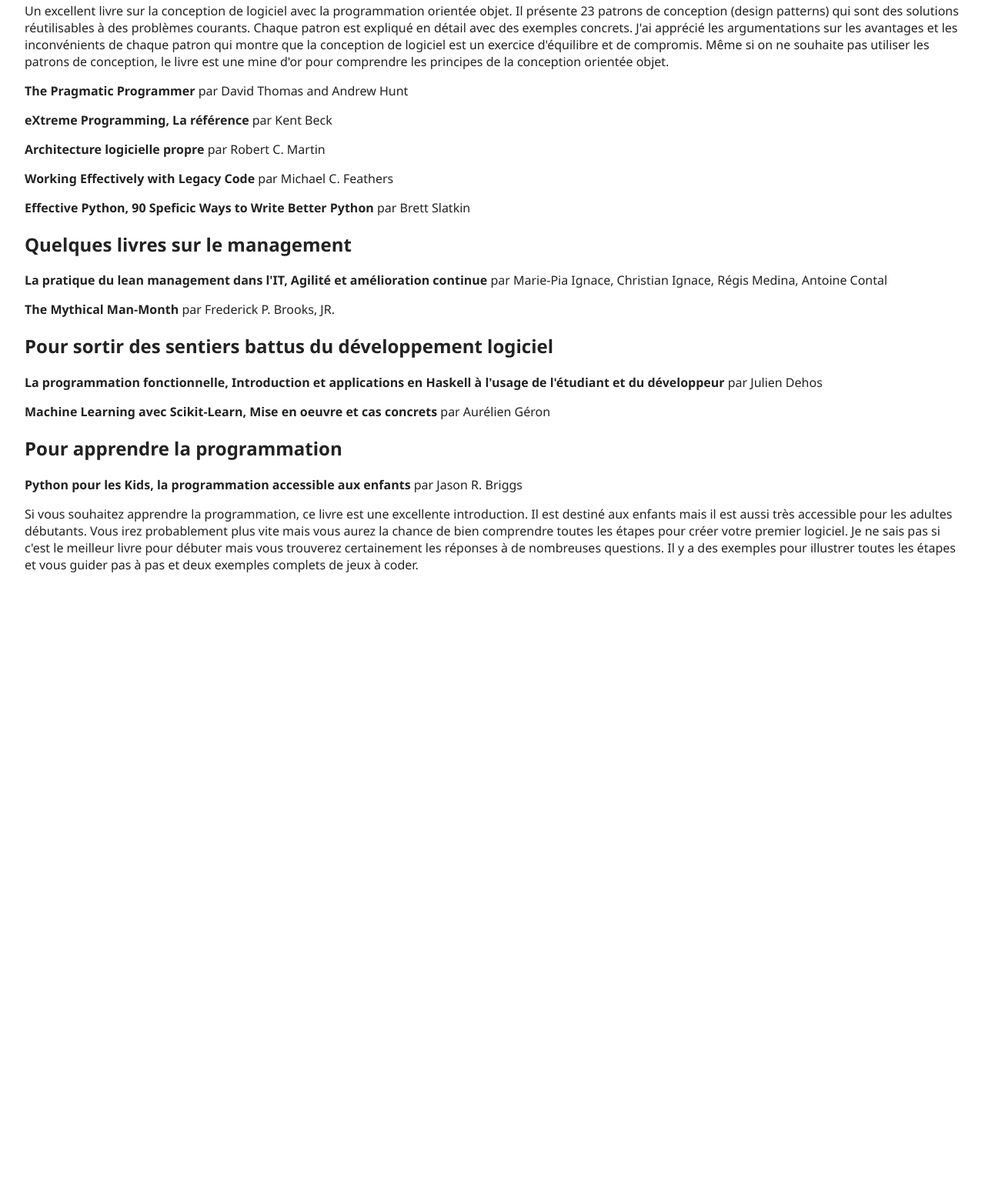
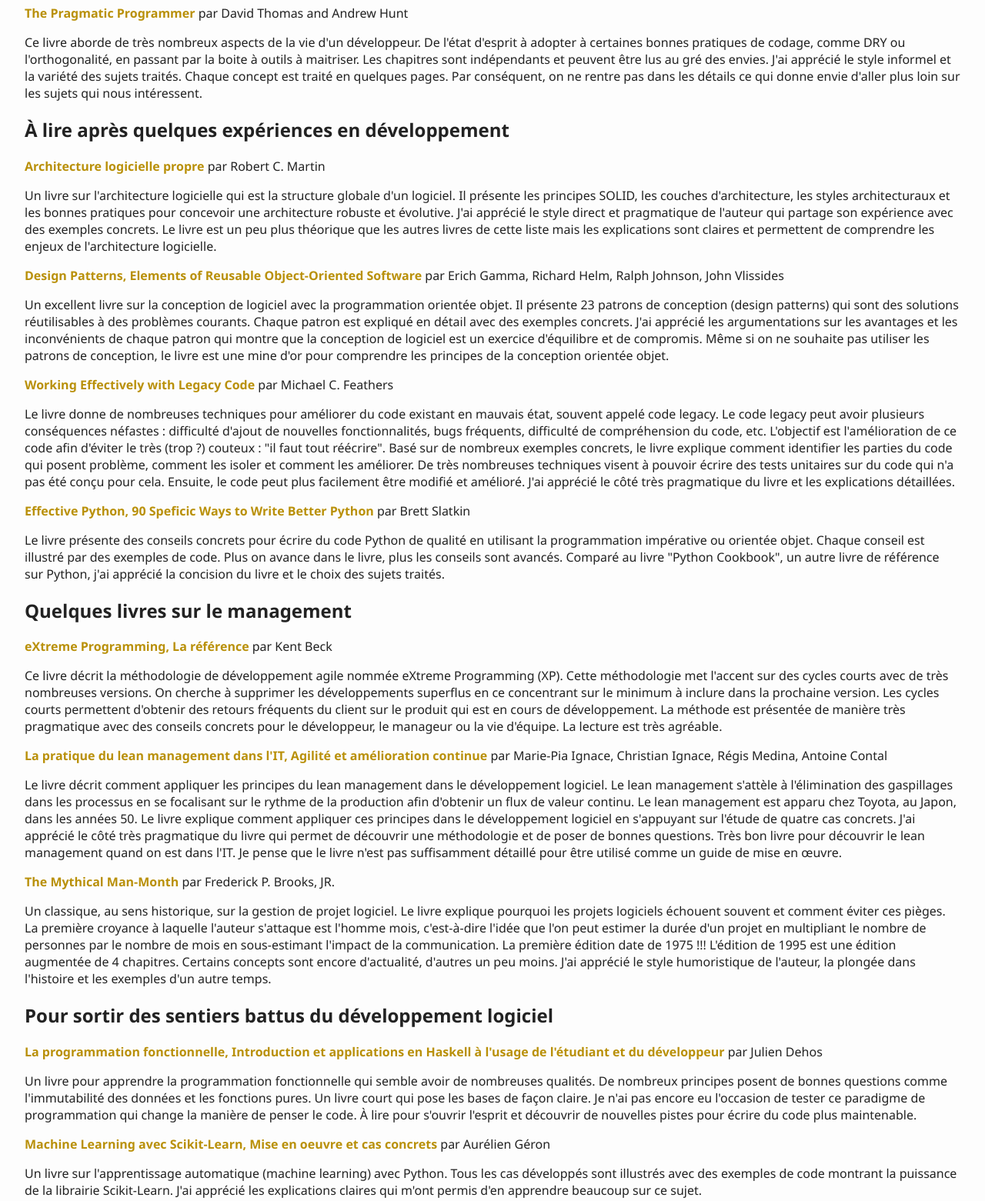
Before and after one commit to info7tik/website, a plain HTML site: page bibliographie.html in a window 1280 px wide. Shown: the part 1190-2751 px from the top of the page at 77% size. Before the commit the page ends 1967 px from the top, so only its background shows below. Drawn offline with Linux system fonts and the light colour scheme.

Commit message:
bibliographie

```diff
--- a/bibliographie.html
+++ b/bibliographie.html
@@ -15,9 +15,11 @@
     ouvrages couvrent divers aspects du développement, de la conception à la gestion de projet, en passant par les
     bonnes pratiques de codage.
   </p>
-  <i>Les livres avec des titres en anglais sont écrits en anglais.</i>
-
-  Sommaire
+  <p>
+    <i>Les livres avec des titres en anglais sont écrits en anglais.</i>
+  </p>
+  <p>
+    Sommaire
   <ul>
     <li><a href="#premiers-livres">Les premiers livres à lire</a></li>
     <li><a href="#apres-experiences">À lire après quelques expériences en développement</a></li>
@@ -25,6 +27,7 @@
     <li><a href="#hors-sentiers">Pour sortir des sentiers battus du développement logiciel</a></li>
     <li><a href="#apprendre-programmation">Pour apprendre la programmation</a></li>
   </ul>
+  </p>
 
   <h2 id="premiers-livres">Les premiers livres à lire</h2>
 
@@ -55,8 +58,15 @@
     n'est mon préféré. À mettre entre toutes les mains.
   </p>
   <p>
-    Un épisode de l'excellent podcast IFTTD sur un retour d'expérience de l'utilisation du TDD : <a
-      href="https://www.infoq.com/fr/podcasts/tdd-retour-experience/">https://www.infoq.com/fr/podcasts/tdd-retour-experience/</a>
+    Un épisode de l'excellent podcast "Artisan Développeur" sur un retour d'expérience de l'utilisation du TDD :
+  <ul>
+    <li>
+      <a href="https://open.spotify.com/episode/6xpIkjYNgxGHTlAz8mjJ7v" target="_blank">Spotify</a>
+    </li>
+    <li>
+      <a href="https://artisandeveloppeur.fr/podcast/" target="_blank">Artisan Développeur</a>
+    </li>
+  </ul>
   </p>
 
   <strong>Refactoring, Comment améliorer le code existant</strong> par Martin Fowler<br />
@@ -79,7 +89,26 @@
     livres plus abordables. J'ai trouvé ce livre très complet et bien structuré, avec des exemples concrets.
   </p>
 
+  <strong>The Pragmatic Programmer</strong> par David Thomas and Andrew Hunt
+  <p>
+    Ce livre aborde de très nombreux aspects de la vie d'un développeur. De l'état d'esprit à adopter à certaines bonnes
+    pratiques de codage, comme DRY ou l'orthogonalité, en passant par la boite à outils à maitriser. Les chapitres sont
+    indépendants et peuvent être lus au gré des envies. J'ai apprécié le style informel et la variété des sujets
+    traités. Chaque concept est traité en quelques pages. Par conséquent, on ne rentre pas dans les détails ce qui donne
+    envie d'aller plus loin sur les sujets qui nous intéressent.
+  </p>
+
   <h2 id="apres-experiences">À lire après quelques expériences en développement</h2>
+
+  <strong>Architecture logicielle propre</strong> par Robert C. Martin
+  <p>
+    Un livre sur l'architecture logicielle qui est la structure globale d'un logiciel. Il présente les principes
+    SOLID, les couches d'architecture, les styles architecturaux et les bonnes pratiques pour concevoir une architecture
+    robuste et évolutive. J'ai apprécié le style direct et pragmatique de l'auteur qui partage son expérience avec des
+    exemples concrets. Le livre est un peu plus théorique que les autres livres de cette liste mais les explications
+    sont claires et permettent de comprendre les enjeux de l'architecture logicielle.
+  </p>
+
   <strong>Design Patterns, Elements of Reusable Object-Oriented Software</strong> par Erich Gamma, Richard Helm, Ralph
   Johnson, John Vlissides
   <p>
@@ -90,40 +119,82 @@
     compromis. Même si on ne souhaite pas utiliser les patrons de conception, le livre est une mine d'or pour comprendre
     les principes de la conception orientée objet.
   </p>
-  <strong>The Pragmatic Programmer</strong> par David Thomas and Andrew Hunt
+
+  <strong>Working Effectively with Legacy Code</strong> par Michael C. Feathers
   <p>
+    Le livre donne de nombreuses techniques pour améliorer du code existant en mauvais état, souvent appelé code legacy.
+    Le code legacy peut avoir plusieurs conséquences néfastes : difficulté d'ajout de nouvelles fonctionnalités, bugs
+    fréquents, difficulté de compréhension du code, etc. L'objectif est l'amélioration de ce code afin d'éviter le très
+    (trop ?) couteux : "il faut tout réécrire". Basé sur de nombreux exemples concrets, le livre explique comment
+    identifier les parties du code qui posent problème, comment les isoler et comment les améliorer. De très nombreuses
+    techniques visent à pouvoir écrire des tests unitaires sur du code qui n'a pas été conçu pour cela. Ensuite, le code
+    peut plus facilement être modifié et amélioré. J'ai apprécié le côté très pragmatique du livre et les
+    explications détaillées.
   </p>
+
+  <strong>Effective Python, 90 Speficic Ways to Write Better Python</strong> par Brett Slatkin
+  <p>
+    Le livre présente des conseils concrets pour écrire du code Python de qualité en utilisant la programmation
+    impérative ou orientée objet. Chaque conseil est illustré par des exemples de code. Plus on avance dans le livre,
+    plus les conseils sont avancés. Comparé au livre "Python Cookbook", un autre livre de référence sur Python, j'ai
+    apprécié la concision du livre et le choix des sujets traités.
+  </p>
+
+  <h2 id="management">Quelques livres sur le management</h2>
+
   <strong>eXtreme Programming, La référence</strong> par Kent Beck
   <p>
+    Ce livre décrit la méthodologie de développement agile nommée eXtreme Programming (XP). Cette méthodologie met
+    l'accent sur des cycles courts avec de très nombreuses versions. On cherche à supprimer les développements superflus
+    en ce concentrant sur le minimum à inclure dans la prochaine version. Les cycles courts permettent d'obtenir des
+    retours fréquents du client sur le produit qui est en cours de développement. La méthode est présentée de manière
+    très pragmatique avec des conseils concrets pour le développeur, le manageur ou la vie d'équipe. La lecture est très
+    agréable.
   </p>
-  <strong>Architecture logicielle propre</strong> par Robert C. Martin
-  <p>
-  </p>
-  <strong>Working Effectively with Legacy Code</strong> par Michael C. Feathers
-  <p>
-  </p>
-  <strong>Effective Python, 90 Speficic Ways to Write Better Python</strong> par Brett Slatkin
-  <p>
-  </p>
-  <h2 id="management">Quelques livres sur le management</h2>
+
   <strong>La pratique du lean management dans l'IT, Agilité et amélioration continue</strong> par Marie-Pia Ignace,
   Christian Ignace, Régis Medina, Antoine Contal
   <p>
+    Le livre décrit comment appliquer les principes du lean management dans le développement logiciel. Le lean
+    management s'attèle à l'élimination des gaspillages dans les processus en se focalisant sur le rythme de la
+    production afin d'obtenir un flux de valeur continu. Le lean management est apparu chez Toyota, au Japon, dans les
+    années 50. Le livre explique comment appliquer ces principes dans le développement logiciel en s'appuyant sur
+    l'étude de quatre cas concrets. J'ai apprécié le côté très pragmatique du livre qui permet de découvrir une
+    méthodologie et de poser de bonnes questions. Très bon livre pour découvrir le lean management quand on est dans
+    l'IT. Je pense que le livre n'est pas suffisamment détaillé pour être utilisé comme un guide de mise en œuvre.
   </p>
+
   <strong>The Mythical Man-Month</strong> par Frederick P. Brooks, JR.
   <p>
+    Un classique, au sens historique, sur la gestion de projet logiciel. Le livre explique pourquoi les projets
+    logiciels échouent souvent et comment éviter ces pièges. La première croyance à laquelle l'auteur s'attaque est
+    l'homme mois, c'est-à-dire l'idée que l'on peut estimer la durée d'un projet en multipliant le nombre de personnes
+    par le nombre de mois en sous-estimant l'impact de la communication. La première édition date de 1975 !!! L'édition
+    de 1995 est une édition augmentée de 4 chapitres. Certains concepts sont encore d'actualité, d'autres un peu
+    moins. J'ai apprécié le style humoristique de l'auteur, la plongée dans l'histoire et les exemples d'un autre temps.
   </p>
 
   <h2 id="hors-sentiers">Pour sortir des sentiers battus du développement logiciel</h2>
+
   <strong>La programmation fonctionnelle, Introduction et applications en Haskell à l'usage de l'étudiant et du
     développeur</strong> par Julien Dehos
   <p>
+    Un livre pour apprendre la programmation fonctionnelle qui semble avoir de nombreuses qualités. De nombreux
+    principes posent de bonnes questions comme l'immutabilité des données et les fonctions pures. Un livre court qui
+    pose les bases de façon claire. Je n'ai pas encore eu l'occasion de tester ce paradigme de programmation qui change
+    la manière de penser le code. À lire pour s'ouvrir l'esprit et découvrir de nouvelles pistes pour écrire du code
+    plus maintenable.
   </p>
+
   <strong>Machine Learning avec Scikit-Learn, Mise en oeuvre et cas concrets</strong> par Aurélien Géron
   <p>
+    Un livre sur l'apprentissage automatique (machine learning) avec Python. Tous les cas développés sont illustrés avec
+    des exemples de code montrant la puissance de la librairie Scikit-Learn. J'ai apprécié les explications claires qui
+    m'ont permis d'en apprendre beaucoup sur ce sujet.
   </p>
 
   <h2 id="apprendre-programmation">Pour apprendre la programmation</h2>
+
   <strong>Python pour les Kids, la programmation accessible aux enfants</strong> par Jason R. Briggs
   <p>
     Si vous souhaitez apprendre la programmation, ce livre est une excellente introduction. Il est destiné aux enfants
--- a/style.css
+++ b/style.css
@@ -1,7 +1,7 @@
 body {
   font-family: 'Fira Sans', 'Segoe UI', 'Roboto', 'Helvetica Neue', Arial, sans-serif;
   margin: 2em;
-  background: #fff;
+  background: #fdfdfd;
   color: #222;
 }
 
@@ -9,3 +9,7 @@ h1 {
   font-weight: 700;
   margin-bottom: 1em;
 }
+
+strong {
+  color: rgb(185, 144, 9);
+}
```
